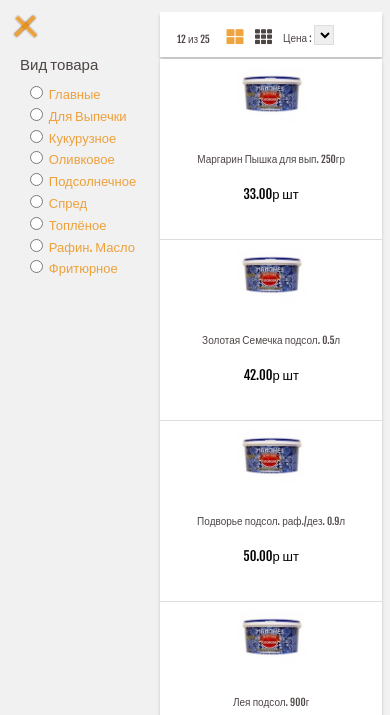
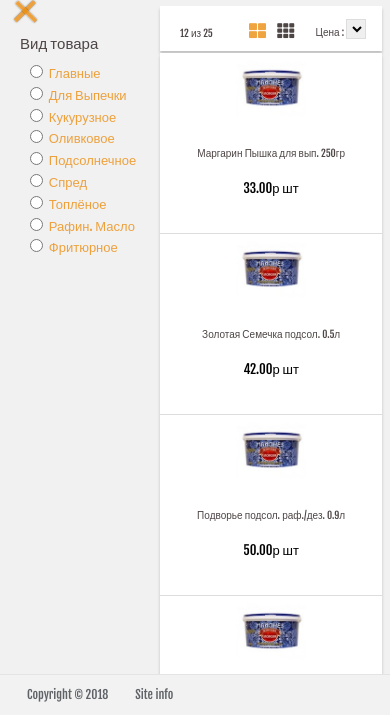
Before and after one commit to Alexsayed/Alexsayed.github.io, a plain HTML site: page pages/oil.html in a window 390 px wide. Both pictures are taken after a click on the element 25 px from the left and 155 px from the top of the page. Shown: the part 129-844 px from the top of the page. Drawn offline with Linux system fonts and the light colour scheme.

Commit message:
absolute

```diff
--- a/styles/milk.css
+++ b/styles/milk.css
@@ -5,10 +5,14 @@ html, body{
 	margin: 0px;
 	padding: 0px;
 	overflow-x: hidden;
+	/*overflow-y: hidden;*/
 	font-family: 'Fjalla One', sans-serif;
 	background-color: #f1f1f1;
 	height: 100%;
 
+}
+#mainContainer{
+	position: relative;
 }
 
 a {
@@ -75,8 +79,8 @@ li{
 	width: 18%;
 	padding: 0;
 	margin: 0;
-	position: relative;
-	top: 0px;
+	position: absolute;
+	top: 110px;
 	font-size: 18px;
 	line-height: 2em;
 
@@ -107,8 +111,8 @@ hr{
 
 /*The Sort, view and result <div>*/
 .sortViewDiv{
-	position: relative;
-	top: -300px;
+	position: absolute;
+	top: 130px;
 	left: 18%;
 	width: 80%;
 	height: 45px;
@@ -182,14 +186,15 @@ hr{
 /*The list of the products*/
 .itemList{
 	width: 80%;
-	position: relative;
-	top: -298px;
+	position: absolute;
+	top: 177px;
 	left: 18%;
 	background-color: white;
 	box-shadow: 0 3px 3px rgba(0, 0, 0, 0.2);
 	box-sizing: border-box;
 	overflow: hidden;
 	margin-bottom: 42px;
+	height: all;
 }
 .itemsUL{
 	text-align: center;
@@ -371,12 +376,12 @@ hr{
 
 @media screen and (max-width: 841px) {
 	.sortViewDiv{
-		position: relative;
-		top: -254px;
+		/*position: relative;
+		top: -254px;*/
 	}
 	.itemList{
-		position: relative;
-		top: -252px;
+		/*position: relative;
+		top: -252px;*/
 	}
 
 	.result span{
@@ -385,8 +390,8 @@ hr{
 		font-size: 10px;
 	}
 	.sort{
-		position: relative;
-		left: 30%;
+		/*position: relative;
+		left: 30%;*/
 		/*padding: 0 2% 0 0;
 		margin: 12px 0 0 10px;*/
 	}
@@ -441,15 +446,15 @@ hr{
 		font-size: 13px;
 	}
 	.sortViewDiv{
-		position: relative;
-		top: 15px;
+		position: absolute;
+		top: 130px;
 		left: 50px;
 		width: 90%;
 	}
 	.itemList{
 		width: 90%;
-		position: relative;
-		top: 17px;
+		position: absolute;
+		top: 177px;
 		left: 50px;
 	}
 	.hamburgerContainer{
@@ -462,39 +467,50 @@ hr{
 	.change{
 		float: left;
 		display: block;
-		position: relative;
-		top: -256px;
+		position: absolute;
+		top: 125px;
 		left: 12px;
 
 	}
+	.productTypeContainer{
+		position: absolute;
+		top: 135px;
+	}
 	.responsive{
-		position: relative;
-		top: 30px;
+		/*position: absolute;
+		top: 110px;*/
+		/*position: absolute;
+		top: 10px;*/
 		display: inline-block;
 		width: 150px;
 		padding-top: 20px;
 	}
 	.viewtoTheRight{
-		position: relative;
-		top: -255px;
+		position: absolute;
+		top: 135px;
 		left: 160px;
 		width: 69%;
 	}
 	/*The css method is add in JS to products div class and sortViewDiv class*/
 	.toTheRight{
-		position: relative;
-		top: -253px;
+		position: absolute;
+		top: 182px;
 		left: 160px;
 		width: 69%;
 	}
+	.viewtoTheRight .result{
+		position: absolute;
+		/*left: 30%;*/
+
+	}
 	.viewtoTheRight .view{
-		position: relative;
-		left: 3%;
+		position: absolute;
+		left: 25%;
 
 	}
 	.viewtoTheRight .sort{
 		position: relative;
-		left: 8%;
+		left: 60%;
 
 	}
 	/*To Select child of child element:first we select parent element
@@ -513,20 +529,12 @@ hr{
 		left: 175px;
 		width: 69%;
 	}
-	.result{
-		position: relative;
-		left: -10px !important;
-
-		/*margin: 15px 0 0;
-		padding: 0;*/
-		/*padding: 0 10% 0 0; */
-	}
 	.result span{
 		font-size: 10px;
 	}
 	.view{
-		position: relative;
-		left: 15%;
+		/*position: relative;
+		left: 15%;*/
 		/*padding: 0 4% 0 0;
 		margin: 12px 0 0 10px;*/
 	}
@@ -535,8 +543,8 @@ hr{
 		font-size: 10px;
 	}
 	.sort{
-		position: relative;
-		left: 25%;
+		/*position: relative;
+		left: 25%;*/
 
 		width: 130px;
 
@@ -638,13 +646,13 @@ hr{
 		line-height: 2.5em;
 		width: inherit;
 	}
-	.view{
-		position: relative;
-		left: 10%;
+	.viewtoTheRight .view{
+		position: absolute;
+		left: 30%;
 	}
-	.sort{
-		position: relative;
-		left: 20%;
+	.viewtoTheRight .sort{
+		position: absolute;
+		left: 70%;
 		width: 70px;
 
 	}
@@ -697,6 +705,10 @@ hr{
 		top: 140px;
 		left: 50px;	*/
 	}
+	.viewtoTheRight .view{
+		position: absolute;
+		left: 40%;
+	}
 	.sort{
 		/*margin: 10px 0 0 0;
 		width: 130px;
@@ -739,7 +751,7 @@ hr{
     bottom: 0;
 
  }*/
- /*#footer{
+ #footer{
  	background-color: #f2f2f2;
     border-top: 1px solid #e4e4e4;
     line-height: 40px;
@@ -748,6 +760,9 @@ hr{
     height: 40px;
     width: 100%;
     font-size: 9pt;
-    position: relative;
-    top: 0px;
- }*/
+    position: fixed;
+    bottom: 0;
+    right: 0;
+    left: 0;
+
+ }
```
